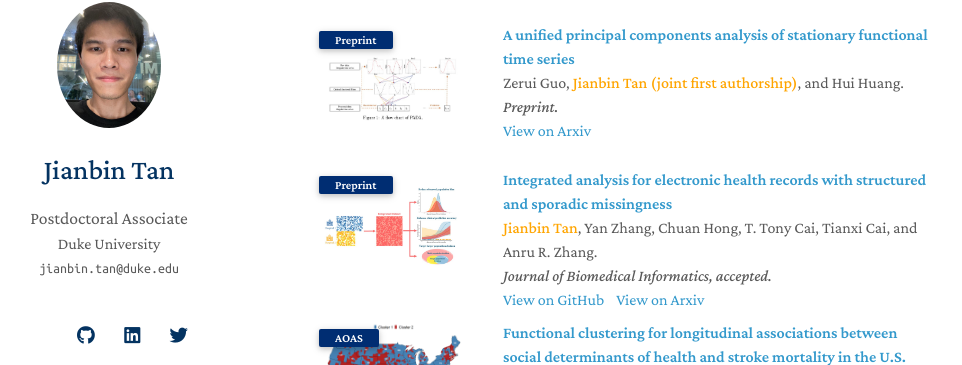
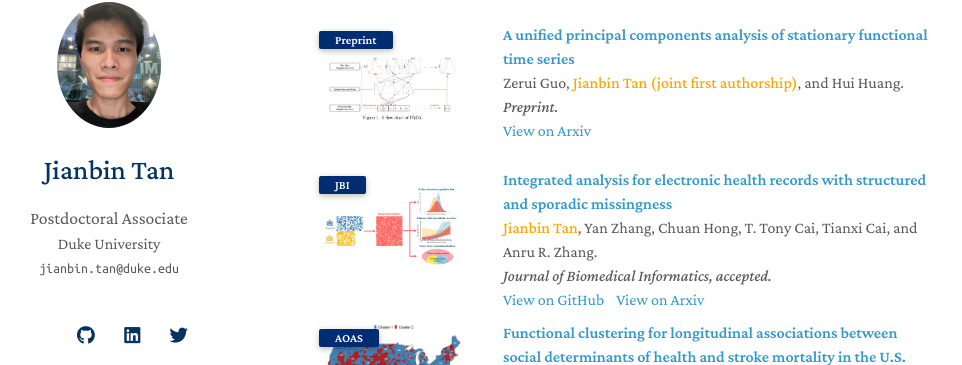
Before and after one commit to Tan-jianbin/Tan-jianbin.github.io, a Jekyll site: the page built from index.md, in a window 1280 px wide and 900 px high, scrolled down 763 px. Shown: the part 82-447 px from the top of the window, without its empty margins (167-1129 px from the left). Built offline with Jekyll 4.4.1, drawn with Linux system fonts in a browser that asks for light colours; nearby versions of some CDN libraries; a style sheet for code colours, icons or effects is not loaded; our own code applies the rules of GitHub Pages for plain Markdown files.

Commit message:
Update publications.md

```diff
--- a/_includes/publications.md
+++ b/_includes/publications.md
@@ -97,7 +97,7 @@
 <div class="pub-row">
    <div class="col-sm-3 abbr" style="position: relative;padding-right: 15px;padding-left: 15px;max-width: 150px;max-height: 150px">
     <img src="assets/img/MACCOM.jpg" style="width: auto; height: auto">
-     <abbr class="badge">  Preprint </abbr>
+     <abbr class="badge">  JBI </abbr>
   </div>
   <div class="col-sm-9" style="position: relative;padding-right: 15px;padding-left: 20px;">
     <div class="title"><a href="https://arxiv.org/abs/2506.09208">Integrated analysis for electronic health records with structured and sporadic missingness</a></div>
```
